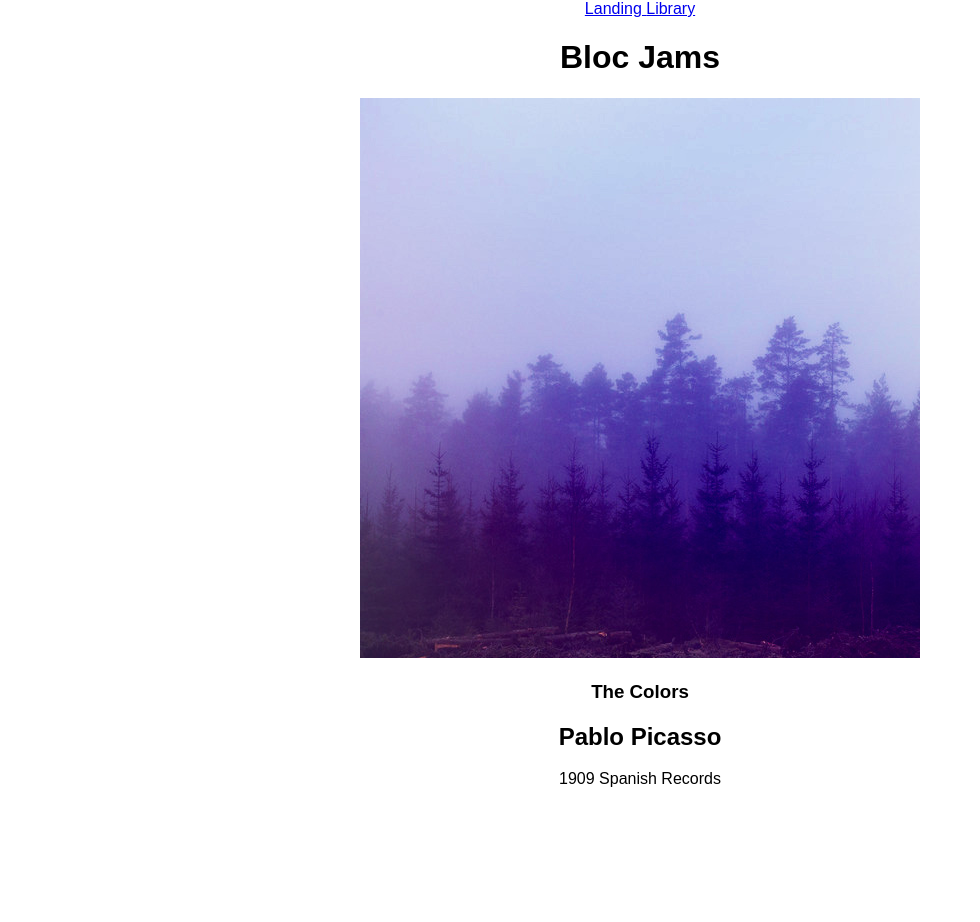
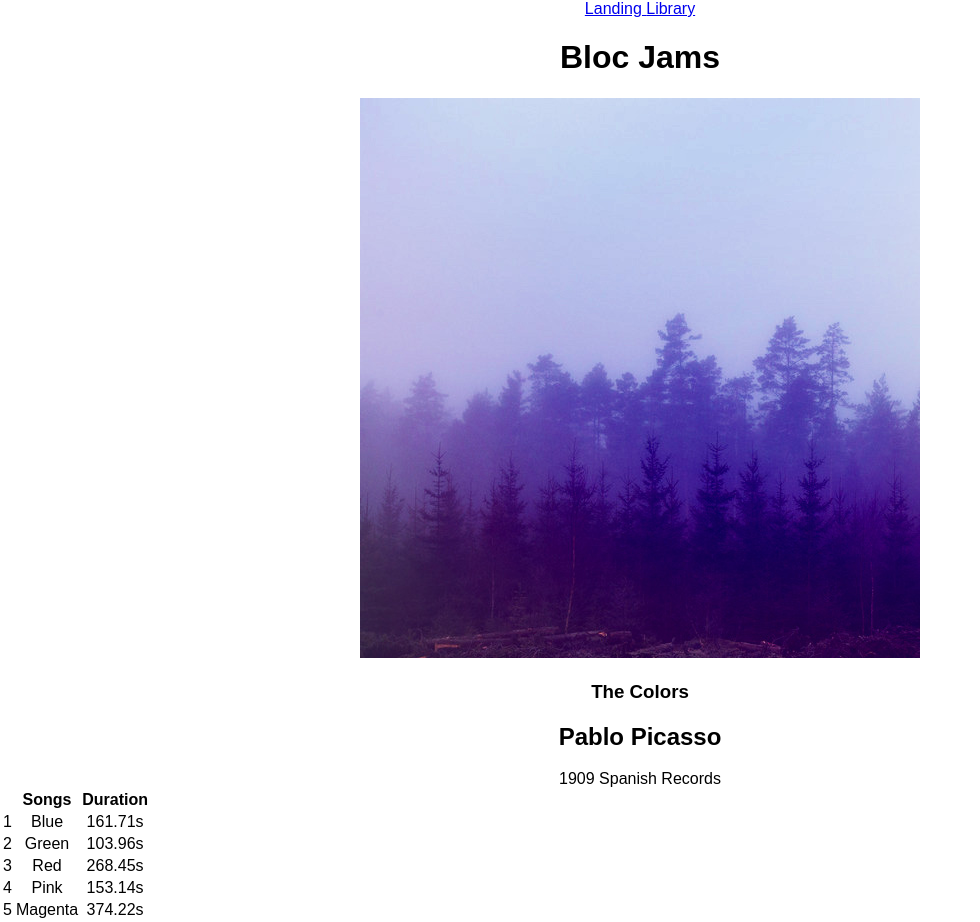
Before and after one commit to iradnazmi/bloc, a React (Create React App) app: page /album/the-colors in a window 1280 px wide. Shown: the whole page, without its empty margins (0-980 px from the left). Before the commit the page ends 800 px from the top, so only its background shows below. Built offline with nearby package versions, Linux system fonts and the light colour scheme.

Commit message:
Assignment 14 Components:Album: completed

```diff
--- a/src/components/Album.js
+++ b/src/components/Album.js
@@ -25,12 +25,26 @@ class Album extends Component {
           </div>
         </section>
         <table id="song-list">
-          <colgroup>
-            <col id="song-number-column" />
-            <col id="song-title-column" />
-            <col id="song-duration-column" />
-          </colgroup>
+           <colgroup>
+             <col id="song-number-column" />
+             <col id="song-title-column" />
+             <col id="song-duration-column" />
+           </colgroup>
           <tbody>
+            <tr>
+              <th></th>
+              <th>Songs</th>
+              <th>Duration</th>
+            </tr>
+            {
+              this.state.album.songs.map((album, index) =>
+               <tr key={this.state.album.songs[index].title}>
+                <td className="song-number">{index+1}</td>
+                <td className="song-title">{ this.state.album.songs[index].title }</td>
+                <td className="song-duration">{ this.state.album.songs[index].duration }s</td>
+               </tr>
+              )
+            }
           </tbody>
         </table>
       </section>
```
